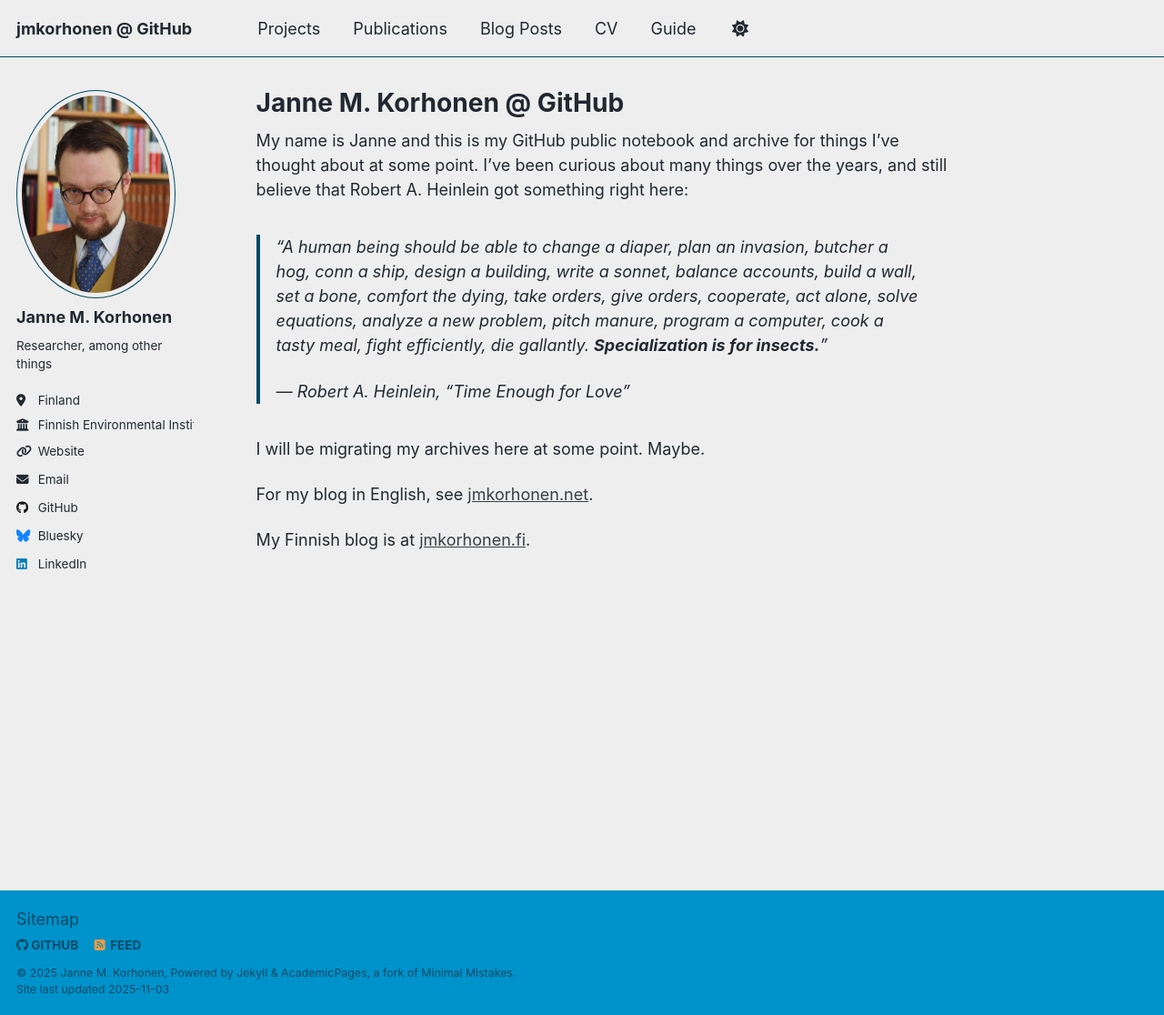
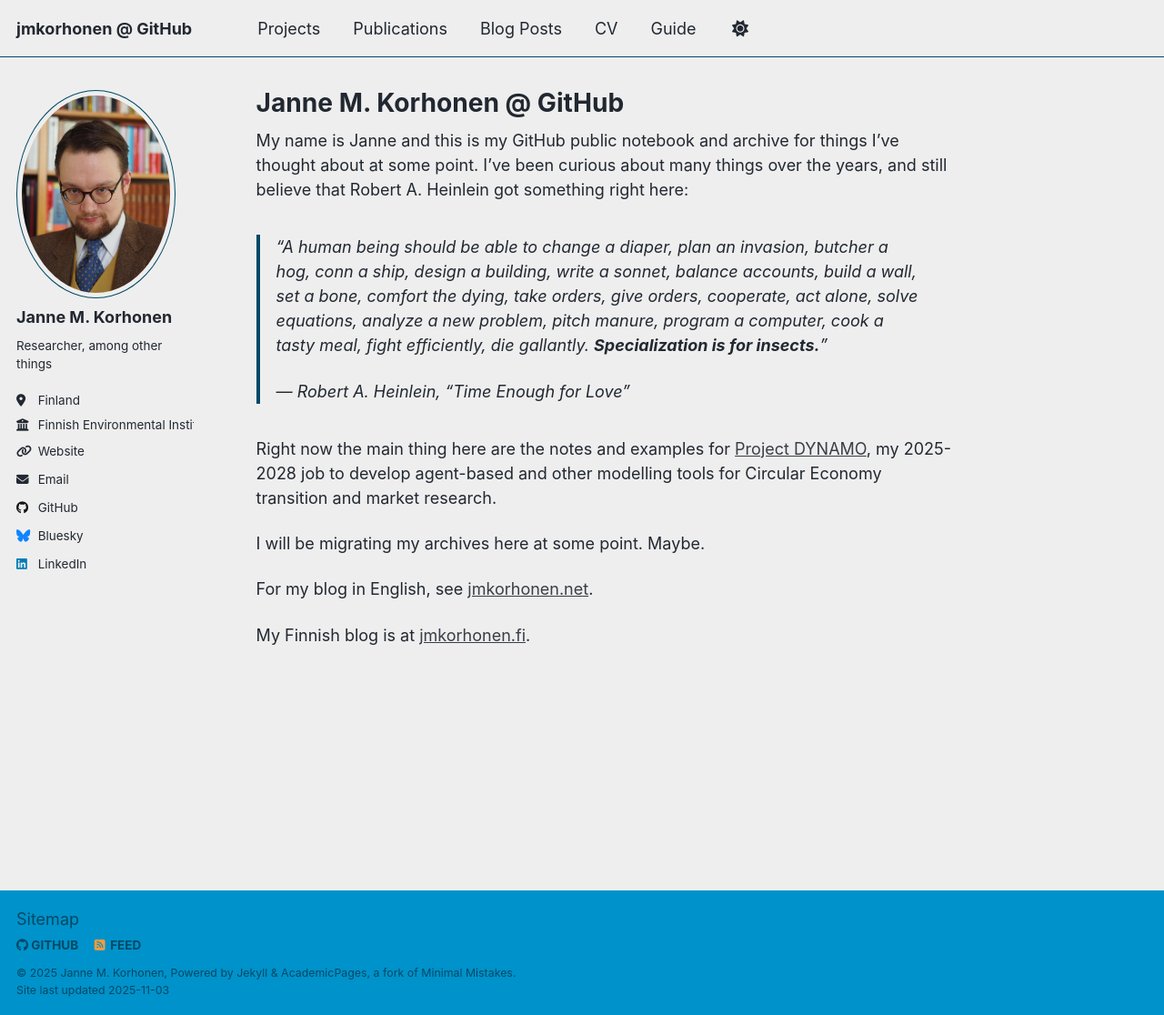
Before and after one commit to jmkorhonen/jmkorhonen.github.io, a Jekyll site: the page built from _pages/about.md, in a window 1280 px wide and 1116 px high. Shown: the whole window at 91% size. Built offline with Jekyll 4.4.1, drawn with Linux system fonts in a browser that asks for light colours; a script that is not in the unit is left out.

Commit message:
Update about.md

```diff
--- a/_pages/about.md
+++ b/_pages/about.md
@@ -13,6 +13,8 @@
 >
 >― Robert A. Heinlein, “Time Enough for Love”
 
+Right now the main thing here are the notes and examples for [Project DYNAMO](https://jmkorhonen.github.io/projects/DYNAMO/), my 2025-2028 job to develop agent-based and other modelling tools for Circular Economy transition and market research.
+
 I will be migrating my archives here at some point. Maybe.
 
 For my blog in English, see [jmkorhonen.net](https://jmkorhonen.net/).
```
